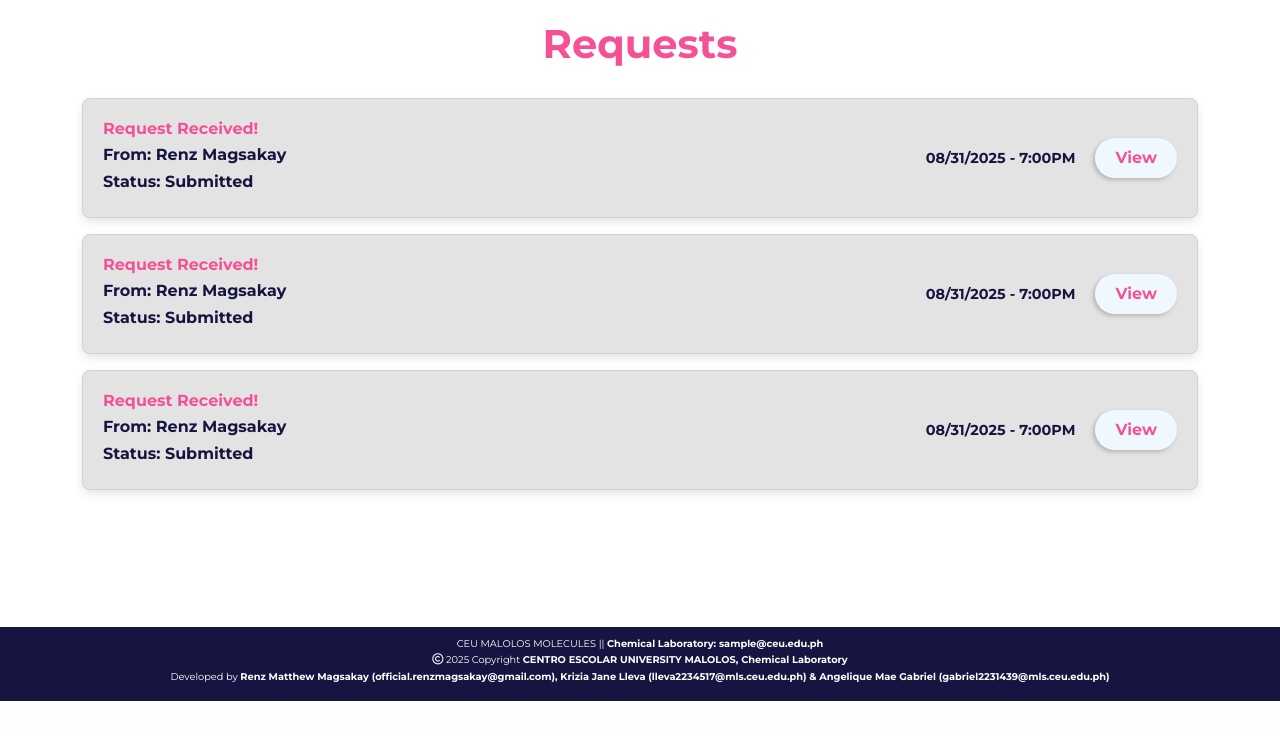
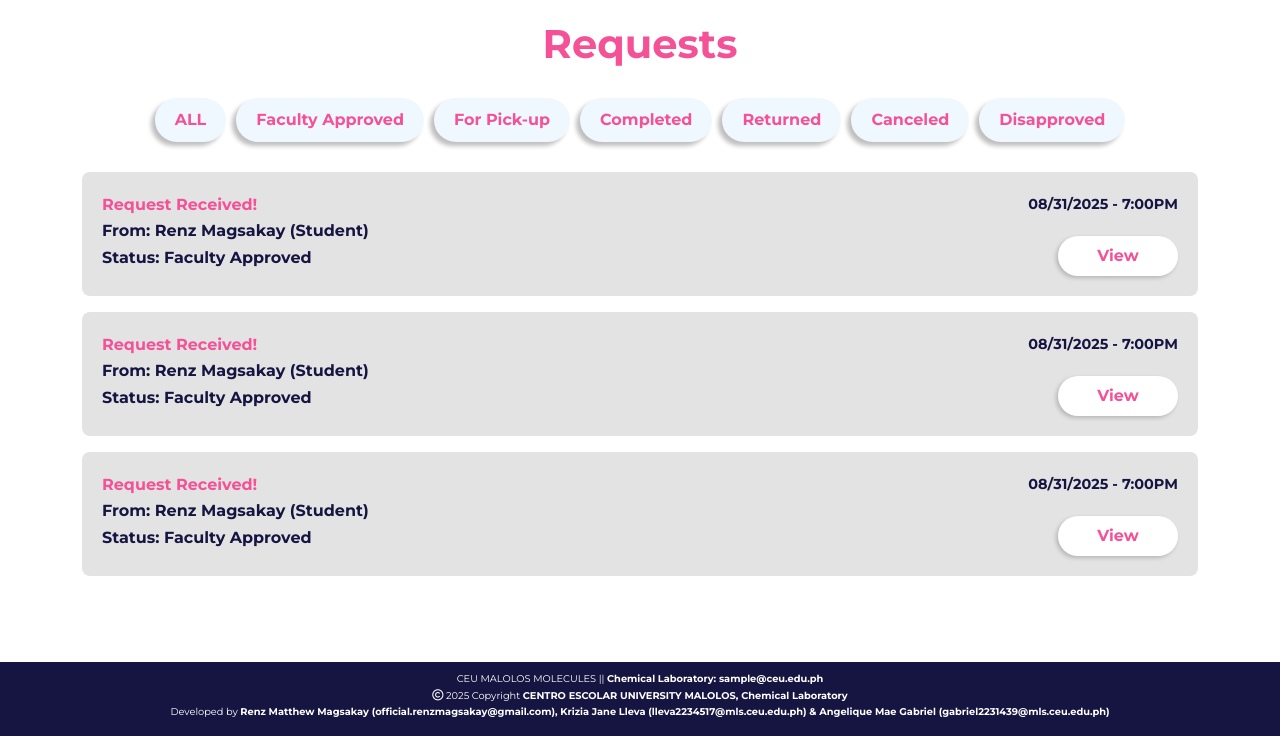
Before and after one commit to nishiriks/molecules_system, a PHP site: page /home-admin.php in a window 1280 px wide. Shown: the part 99-835 px from the top of the page. Before the commit the page ends 800 px from the top, so only its background shows below. Run offline with PHP 8.4, Linux system fonts and the light colour scheme; some libraries are stand-ins or nearby versions; some web fonts are replaced.

Commit message:
updated some minor changes.

```diff
--- a/home-admin.php
+++ b/home-admin.php
@@ -36,7 +36,7 @@
           <a class="nav-link text-white" href="#">Requests</a>
         </li>
         <li class="nav-item">
-          <a class="nav-link text-white" href="admin-search.php">Inventory</a>
+          <a class="nav-link text-white" href="#">Inventory</a>
         </li>
         <li class="nav-item">
           <a class="nav-link text-white" href="#">Report</a>
@@ -70,21 +70,32 @@
 <main class="home-admin">
     <div class="container">
       <h2 class="requests-heading">Requests</h2>
+      <div class="filter-buttons">
+            <button class="filter-btn active">ALL</button>
+            <button class="filter-btn">Faculty Approved</button>
+            <button class="filter-btn">For Pick-up</button>
+            <button   class="filter-btn">Completed</button>
+            <button class="filter-btn">Returned</button>
+            <button class="filter-btn">Canceled</button>
+            <button class="filter-btn">Disapproved</button>
+        </div>
         <div class="row">
             <div class="col-12 mb-3">
                 <div class="request-card">
                   <div class="request-details-container">
                         <div class="request-text">
                             <h5 class="request-title">Request Received!</h5>
-                            <p class="request-info">From: Renz Magsakay</p>
-                            <p class="request-info">Status: Submitted</p>
+                            <p class="request-info">From: Renz Magsakay (Student)</p>
+                            <p class="request-info">Status: Faculty Approved</p>
                         </div>
+                      </div>
+                        <div class="right-column-container">
                           <div class="request-timestamp">
                             <span class="timestamp-text">08/31/2025 - 7:00PM</span>
                         </div>
+                        <div class="view-button-container">
+                          <button class="view-button-btn">View</button>
                         </div>
-                    <div class="view-button-container">
-                        <button class="view-button">View</button>
                       </div>
                     </div>
                   </div>
@@ -94,15 +105,17 @@
                   <div class="request-details-container">
                         <div class="request-text">
                             <h5 class="request-title">Request Received!</h5>
-                            <p class="request-info">From: Renz Magsakay</p>
-                            <p class="request-info">Status: Submitted</p>
+                            <p class="request-info">From: Renz Magsakay (Student)</p>
+                            <p class="request-info">Status: Faculty Approved</p>
                         </div>
+                      </div>
+                        <div class="right-column-container">
                           <div class="request-timestamp">
                             <span class="timestamp-text">08/31/2025 - 7:00PM</span>
                         </div>
+                        <div class="view-button-container">
+                          <button class="view-button-btn">View</button>
                         </div>
-                    <div class="view-button-container">
-                        <button class="view-button">View</button>
                       </div>
                     </div>
                   </div>
@@ -112,15 +125,17 @@
                   <div class="request-details-container">
                         <div class="request-text">
                             <h5 class="request-title">Request Received!</h5>
-                            <p class="request-info">From: Renz Magsakay</p>
-                            <p class="request-info">Status: Submitted</p>
+                            <p class="request-info">From: Renz Magsakay (Student)</p>
+                            <p class="request-info">Status: Faculty Approved</p>
                         </div>
+                      </div>
+                        <div class="right-column-container">
                           <div class="request-timestamp">
                             <span class="timestamp-text">08/31/2025 - 7:00PM</span>
                         </div>
+                        <div class="view-button-container">
+                          <button class="view-button-btn">View</button>
                         </div>
-                    <div class="view-button-container">
-                        <button class="view-button">View</button>
                       </div>
                     </div>
                   </div>
--- a/resource/css/home-admin.css
+++ b/resource/css/home-admin.css
@@ -102,32 +102,90 @@ main {
   margin-bottom: 30px;
 }
 
+.requests-heading {
+  font-size: 2.5rem;
+  font-weight: bold;
+  color: #F55197;
+  text-align: center;
+  margin-bottom: 30px;
+}
+
+.filter-buttons {
+  display: flex;
+  flex-wrap: wrap;
+  justify-content: center;
+  gap: 10px;
+  margin-bottom: 30px;
+
+}
+.filter-btn {
+  background-color: #F0F8FF;
+  color: #F55197;
+  border: none;
+  padding: 10px 20px;
+  border-radius: 25px;
+  font-weight: bold;
+  cursor: pointer;
+  box-shadow: -4px 4px 4px 0px #00000040;
+  transition: all 0.3s ease;
+  white-space: nowrap;
+}
+
+.filter-btn:hover {
+  transform: translateY(-2px);
+  box-shadow: 0 6px 10px rgba(0, 0, 0, 0.15);
+  color: white;
+  background: linear-gradient(225.24deg, #7FF5FF 0.41%, #FF6BFC 100%);
+}
+
 .request-card {
   background-color: #E3E3E3;
   padding: 20px;
   border-radius: 8px;
-  box-shadow: 0 4px 8px rgba(0, 0, 0, 0.1);
+  border: none;
+  /* box-shadow: 0 4px 8px rgba(0, 0, 0, 0.1); */
   display: flex;
   justify-content: space-between;
   align-items: center;
   transition: transform 0.2s, box-shadow 0.2s;
-  border: 1px solid #d1d1d1;
+  /* border: 1px solid #d1d1d1; */
 }
+
+.request-details-container {
+  display: flex;
+  flex-grow: 1;
+  align-items: center;
+  gap: 20px;
+}
+
+.request-text {
+  flex-grow: 1;
+}
+
+/* New container to stack the timestamp and buttons */
+.right-column-container {
+  display: flex;
+  flex-direction: column;
+  align-items: flex-end;
+  white-space: nowrap;
+}
+
+.request-timestamp {
+  font-weight: bold;
+  color: #161542;
+  margin-bottom: 20px;
+}
+
+.timestamp-text {
+  font-size: 0.9rem;
+}
+
 
 .request-card:hover {
   transform: translateY(-5px);
   box-shadow: 0 8px 16px rgba(0, 0, 0, 0.2);
 }
 
-.request-details-container {
-  display: flex;
-  flex-grow: 1;
-  align-items: center;
-}
-
-.request-text {
-  flex-grow: 1;
-}
 
 .request-title {
   font-size: 1rem;
@@ -135,33 +193,30 @@ main {
   color: #F55197;
   margin-bottom: 5px;
 }
+
 .request-info {
   font-size: 1rem;
   color: #161542;
   font-weight: bold;
   margin-bottom: 3px;
 }
-.request-timestamp {
-  text-align: right;
-  white-space: nowrap;
-  font-weight: bold;
-  color: #161542;
-}
 
 .timestamp-text {
   font-size: 0.9rem;
 }
+
 
 .view-button-container {
   margin-left: 20px;
   display: flex;
   justify-content: center;
   align-items: center;
+  gap: 10px; /
 }
 
-.view-button {
-  background-color: #F0F8FF;
-  /* width: 100px; */
+/* Style for the "Cancel" button */
+.cancel-button {
+  background-color: #FFFFFF;
   color: #F55197;
   border: none;
   padding: 8px 20px;
@@ -173,7 +228,26 @@ main {
   white-space: nowrap;
 }
 
-.view-button:hover {
+/* Style for the "View" button */
+.view-button-btn {
+  background-color: #FFFFFF;
+  color: #F55197;
+  border: none;
+  width: 120px;
+  padding: 8px 20px;
+  border-radius: 20px;
+  cursor: pointer;
+  font-weight: bold;
+  box-shadow: -2px 2px 4px rgba(0, 0, 0, 0.2);
+  transition: background-color 0.3s, color 0.3s;
+  white-space: nowrap;
+}
+
+.cancel-button:hover, .view-button:hover {
+  background-color: #F55197;
+  color: #fff;
+}
+.cancel-button:hover, .view-button-btn:hover {
   background-color: #F55197;
   color: #fff;
 }
@@ -451,45 +525,66 @@ footer,p,.fa-copyright{
   box-shadow: 0 6px 10px rgba(0, 0, 0, 0.15);
 }
 
+/* request history css */
 
-
-
-
-
+.history-button-container {
+  margin-left: 20px;
+  display: flex;
+  justify-content: center;
+  align-items: center;
+  gap: 10px; /
+}
+.view-button{
+  background-color: #FFFFFF;
+  color: #F55197;
+  border: none;
+  padding: 8px 20px;
+  border-radius: 20px;
+  cursor: pointer;
+  font-weight: bold;
+  box-shadow: -2px 2px 4px rgba(0, 0, 0, 0.2);
+  transition: background-color 0.3s, color 0.3s;
+  white-space: nowrap;
+}
 
 
 @media (max-width: 768px) {
-.request-card {
+/* .request-card {
   flex-direction: column;
   align-items: flex-start;
   padding: 15px;
-}
+} */
 
-.request-details-container {
+/* .request-details-container {
   flex-direction: column;
   align-items: flex-start;
   width: 100%;
   margin-bottom: 10px;
-}
+} */
 
-.request-text {
+/* .request-text {
   order: 2;
   margin-top: 10px;
-}
+} */
 
-.request-timestamp {
+/* .request-timestamp {
   order: 1;
   width: 100%;
   text-align: left;
-}
+} */
 
-.view-button-container {
+.right-column-container {
   width: 100%;
   margin-left: 0;
   justify-content: flex-end;
 }
 
 .view-button {
+  width: 100%;
+  padding: 10px;
+}
+
+.cancel-button{
   width: 100%;
   padding: 10px;
 }
@@ -519,13 +614,3 @@ footer,p,.fa-copyright{
   justify-content: center;
 }
 }
-
-@media (max-width: 480px) {
-.requests-heading {
-  font-size: 2rem;
-}
-.view-button {
-  font-size: 0.9rem;
-  padding: 8px 15px;
-}
-}
```
Also changed, not shown: admin-search.php (+20 -1 lines), user-search-others.php (+19 -0 lines). Lines whose indentation alone changed are shown as unchanged.
